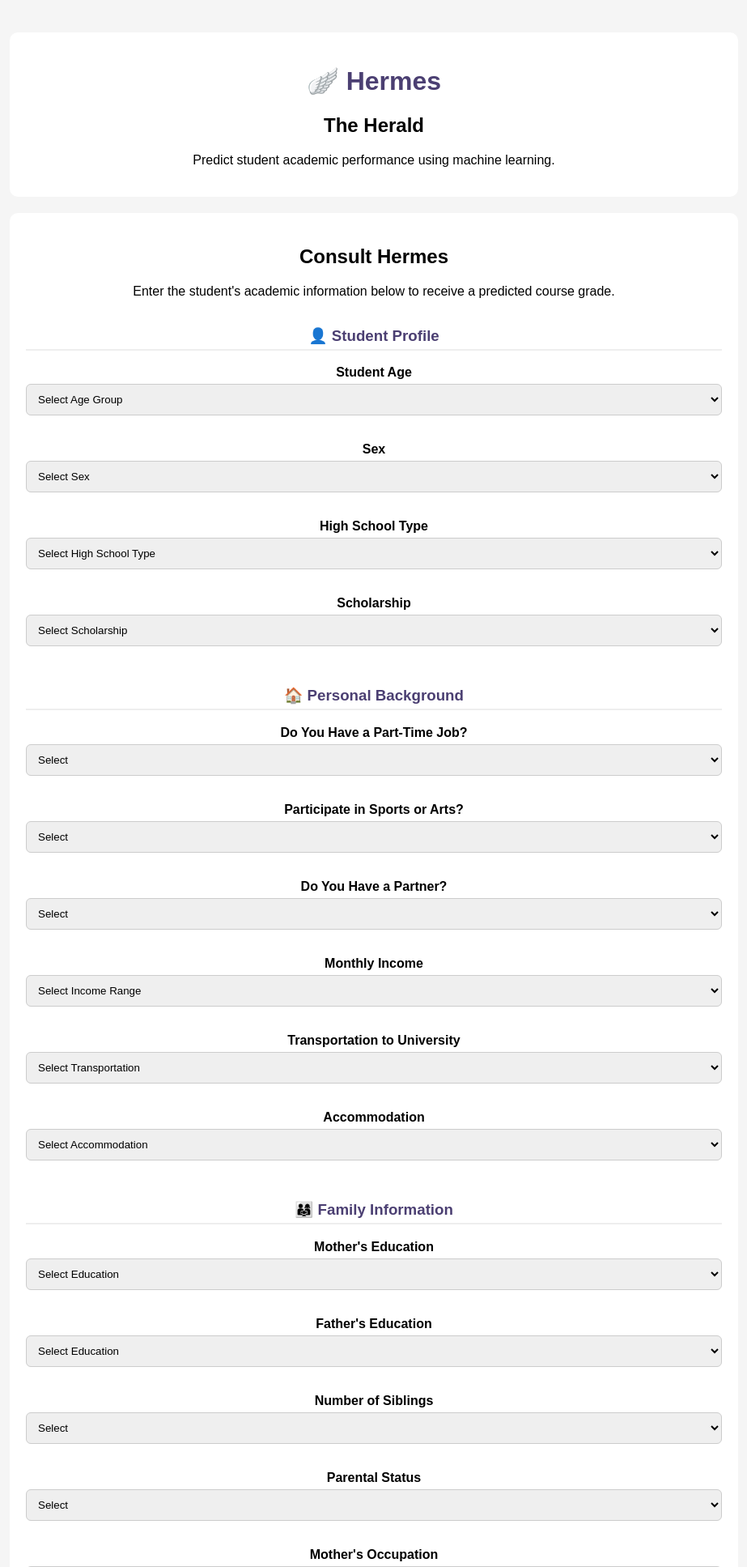
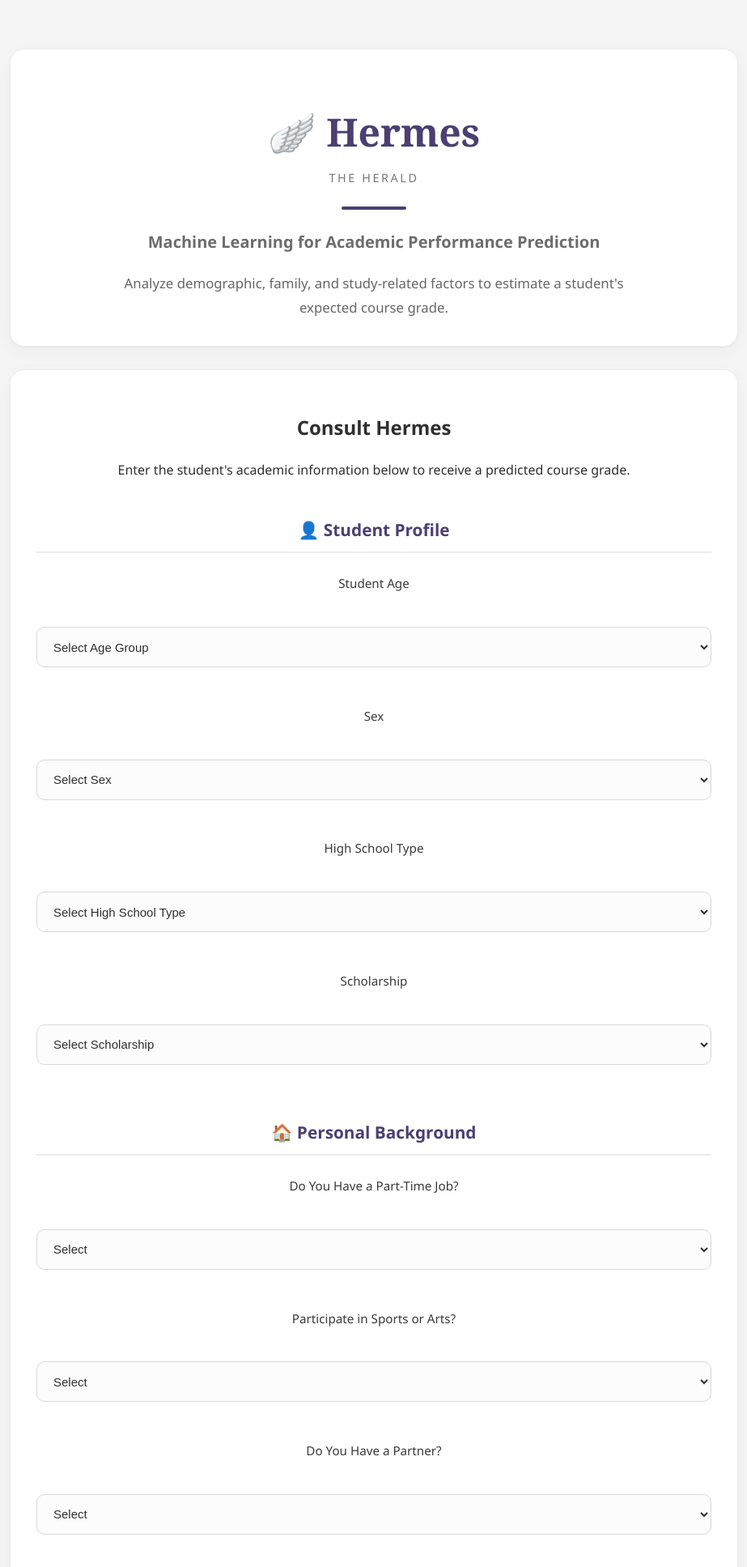
Before and after one commit to P0RUS/Hermes, a Flask app: page / in a window 1280 px wide. Shown: the top 1935 px of the page at 81% size, without its empty margins (178-1101 px from the left). Run offline with Flask 3, Linux system fonts and the light colour scheme; parts of the project's set-up code (start-up, migrations or seed data) failed here and were passed over.

Commit message:
Your commit message

```diff
--- a/static/css/style.css
+++ b/static/css/style.css
@@ -1,14 +1,39 @@
-body {
+body{
 
-    font-family: Arial, Helvetica, sans-serif;
+    font-family:"Segoe UI",Arial,sans-serif;
 
-    max-width: 900px;
+    max-width:900px;
 
-    margin: auto;
+    margin:auto;
 
-    padding: 40px;
+    padding:60px 35px;
 
-    background-color: #f5f5f5;
+    background:#f5f5f5;
+
+    color:#2f2f2f;
+
+    line-height:1.6;
+
+    animation:fadeIn .45s ease;
+
+}
+@keyframes fadeIn{
+
+    from{
+
+        opacity:0;
+
+        transform:translateY(8px);
+
+    }
+
+    to{
+
+        opacity:1;
+
+        transform:translateY(0);
+
+    }
 
 }
 
@@ -16,44 +41,81 @@ header,
 main,
 footer {
 
-    background: white;
+    background: #ffffff;
 
-    padding: 20px;
+    padding: 32px;
 
-    border-radius: 10px;
+    border-radius: 18px;
 
-    margin-bottom: 20px;
+    margin-bottom: 28px;
+
+    border: 1px solid #ececec;
+
+    box-shadow:
+        0 6px 20px rgba(0,0,0,.04),
+        0 1px 3px rgba(0,0,0,.03);
+
+    transition:
+        transform .25s ease,
+        box-shadow .25s ease;
+}
+
+header:hover,
+main:hover{
+
+    transform:translateY(-1px);
 
 }
 
 h1 {
+    font-family: Georgia, "Times New Roman", serif;
+
+    font-size: 3rem;
+
+    font-weight: 700;
 
     color: #4b3f72;
 
+    margin-bottom: 10px;
 }
 
 button {
 
     background-color: #4b3f72;
+
     color: white;
 
     border: none;
 
-    padding: 12px 24px;
+    border-radius: 12px;
 
-    border-radius: 8px;
+    min-width: 220px;
+
+    height: 54px;
+
+    padding: 0 28px;
 
     font-size: 16px;
 
+    font-weight: 600;
+
+    letter-spacing: .02em;
+
     cursor: pointer;
 
-    transition: 0.2s;
+    transition:
+        background-color .25s ease,
+        transform .2s ease,
+        box-shadow .25s ease;
+
+    box-shadow:
+        0 6px 16px rgba(75,63,114,.22);
 
 }
 
-button:hover {
+button:active{
 
-    background-color: #362b57;
+    transform:scale(.98);
 
 }
 input,
@@ -61,57 +123,392 @@ select {
 
     width: 100%;
 
-    padding: 10px;
+    height: 50px;
 
-    margin-top: 5px;
-    margin-bottom: 15px;
+    padding: 0 16px;
 
-    border: 1px solid #cccccc;
+    margin-top: 8px;
+    margin-bottom: 22px;
 
-    border-radius: 6px;
+    border: 1px solid #d9d9d9;
+
+    border-radius: 10px;
+
+    background: #fcfcfc;
+
+    font-size: 15px;
+
+    color: #2f2f2f;
+
+    transition:
+        border-color .2s ease,
+        box-shadow .2s ease,
+        background .2s ease;
 
     box-sizing: border-box;
 
 }
+
+input:focus,
+select:focus{
+
+    outline:none;
+
+    border-color:#4b3f72;
+
+    background:#ffffff;
+
+    box-shadow:0 0 0 4px rgba(75,63,114,.12);
+
+}
+input:hover,
+select:hover{
+
+    border-color:#b8b8b8;
+
+}
+input::placeholder{
+
+    color:#9a9a9a;
+
+}
+select{
+
+    cursor:pointer;
+
+}
+
+header h2 {
+    font-size: 1.2rem;
+
+    font-weight: 500;
+
+    letter-spacing: 0.08em;
+
+    text-transform: uppercase;
+
+    color: #5f5f5f;
+
+    margin-top: -5px;
+
+    margin-bottom: 20px;
+}
+
 h3 {
+    margin-top: 45px;
 
-    margin-top: 35px;
+    margin-bottom: 25px;
 
     color: #4b3f72;
 
-    border-bottom: 2px solid #eeeeee;
+    font-size: 1.3rem;
 
-    padding-bottom: 5px;
+    font-weight: 600;
 
+    border-bottom: 2px solid #ececec;
+
+    padding-bottom: 10px;
 }
-label {
 
-    font-weight: bold;
+label{
+
+    display:block;
+
+    margin-bottom:8px;
+
+    font-weight:500;
+
+    font-size:.95rem;
+
+    color:#3a3a3a;
 
 }
 header {
+    text-align: center;
+}
 
-    text-align: center;
+header p {
+    max-width: 600px;
 
+    margin: auto;
+
+    color: #6d6d6d;
+
+    font-size: 1.05rem;
+
+    line-height: 1.8;
 }
-main {
+main{
 
-    text-align: center;
+    text-align:center;
+
+    overflow:hidden;
 
 }
 
-a {
+hr{
 
-    text-decoration: none;
+    border:none;
 
-    color: #4b3f72;
+    height:1px;
 
-    font-weight: bold;
+    background:#ececec;
+
+    margin:40px 0;
+}
+
+a{
+
+    text-decoration:none;
+
+    color:#4b3f72;
+
+    font-weight:600;
+
+    transition:
+
+        color .2s ease,
+
+        transform .2s ease;
 
 }
 
-a:hover {
+a:hover{
 
-    text-decoration: underline;
+    color:#362b57;
 
 }
+button:active{
+
+    transform:translateY(0);
+
+    box-shadow:
+        0 4px 10px rgba(75,63,114,.18);
+
+}
+button:focus-visible{
+
+    outline:none;
+
+    box-shadow:
+        0 0 0 4px rgba(75,63,114,.18),
+        0 6px 16px rgba(75,63,114,.22);
+
+}
+button{
+
+    display:inline-flex;
+
+    align-items:center;
+
+    justify-content:center;
+
+}
+.result-card{
+
+    text-align:center;
+
+}
+
+.status-badge{
+
+    display:inline-block;
+
+    padding:8px 18px;
+
+    background:#edf8f0;
+
+    color:#2d7d46;
+
+    border-radius:999px;
+
+    font-weight:600;
+
+    margin-top:10px;
+
+}
+
+.prediction-label{
+
+    color:#666;
+
+    margin-top:20px;
+
+    margin-bottom:10px;
+
+    font-size:1rem;
+
+}
+
+.prediction-grade{
+
+    font-family:Georgia, serif;
+
+    font-size:4.2rem;
+
+    font-weight:700;
+
+    color:#4b3f72;
+
+    margin:15px 0 20px;
+
+}
+
+.prediction-text{
+
+    max-width:550px;
+
+    margin:auto;
+
+    line-height:1.8;
+
+    color:#555;
+
+}
+
+.back-button{
+
+    display:inline-block;
+
+    margin-top:20px;
+
+    color:#4b3f72;
+
+    text-decoration:none;
+
+    font-weight:600;
+
+    transition:.2s;
+
+}
+
+.back-button:hover{
+
+    transform:translateX(-4px);
+
+}
+footer{
+
+    text-align:center;
+
+}
+.footer-title{
+
+    font-weight:600;
+
+    color:#4b3f72;
+
+    margin-bottom:6px;
+
+}
+.footer-subtitle{
+
+    font-size:.9rem;
+
+    color:#888;
+
+}
+footer{
+
+    border-top:1px solid #ececec;
+    margin-top:40px;
+
+}
+input,
+select{
+
+    transition:
+
+        border-color .2s,
+
+        box-shadow .2s,
+
+        transform .15s;
+
+}
+input:focus,
+select:focus{
+
+    transform:scale(1.01);
+
+}
+input:hover,
+select:hover{
+
+    background:#ffffff;
+
+}
+html{
+
+    scroll-behavior:smooth;
+
+}
+::selection{
+
+    background:#4b3f72;
+
+    color:white;
+
+}
+img{
+
+    transition:transform .25s ease;
+
+}
+.pantheon-divider{
+
+    width:80px;
+
+    height:4px;
+
+    margin:22px auto;
+
+    border-radius:999px;
+
+    background:#4b3f72;
+
+}
+.project-title{
+
+    text-transform:uppercase;
+
+    letter-spacing:.18em;
+
+    font-size:.9rem;
+
+    color:#777;
+
+    margin-top:-5px;
+
+}
+
+.hero-description{
+
+    font-size:1.25rem;
+
+    font-weight:600;
+
+    margin-top:18px;
+
+}
+
+.hero-subtitle{
+
+    max-width:620px;
+
+    margin:18px auto 0;
+
+    line-height:1.8;
+
+    color:#666;
+
+}
+.copyright{
+
+    margin-top:16px;
+
+    font-size:.8rem;
+
+    color:#9a9a9a;
+
+}
--- a/templates/index.html
+++ b/templates/index.html
@@ -15,12 +15,22 @@
 
     <h1>🪽 Hermes</h1>
 
-    <h2>The Herald</h2>
+    <p class="project-title">
+        THE HERALD
+    </p>
 
-    <p>
+    <div class="pantheon-divider"></div>
 
-        Predict student academic performance
-        using machine learning.
+    <p class="hero-description">
+
+        Machine Learning for Academic Performance Prediction
+
+    </p>
+
+    <p class="hero-subtitle">
+
+        Analyze demographic, family, and study-related
+        factors to estimate a student's expected course grade.
 
     </p>
 
@@ -609,9 +619,27 @@
 <hr>
 
 <footer>
-<p>Hermes v1.0 — The Herald</p>
-<p>Part of the Pantheon Portfolio</p>
+
+    <div class="pantheon-divider"></div>
+
+    <p class="footer-title">
+
+        Hermes v1.0 — The Herald
+
+    </p>
+
+    <p class="footer-subtitle">
+
+        Part of the Pantheon Portfolio
+
+    </p>
+
+    <p class="copyright">
+
+        © 2026 HERMES
+
+    </p>
+
 </footer>
-
 </body>
 </html>
```
Also changed, not shown: docs/philosophy.md (+12 -0 lines), templates/result.html (+38 -18 lines), 1 other file.
